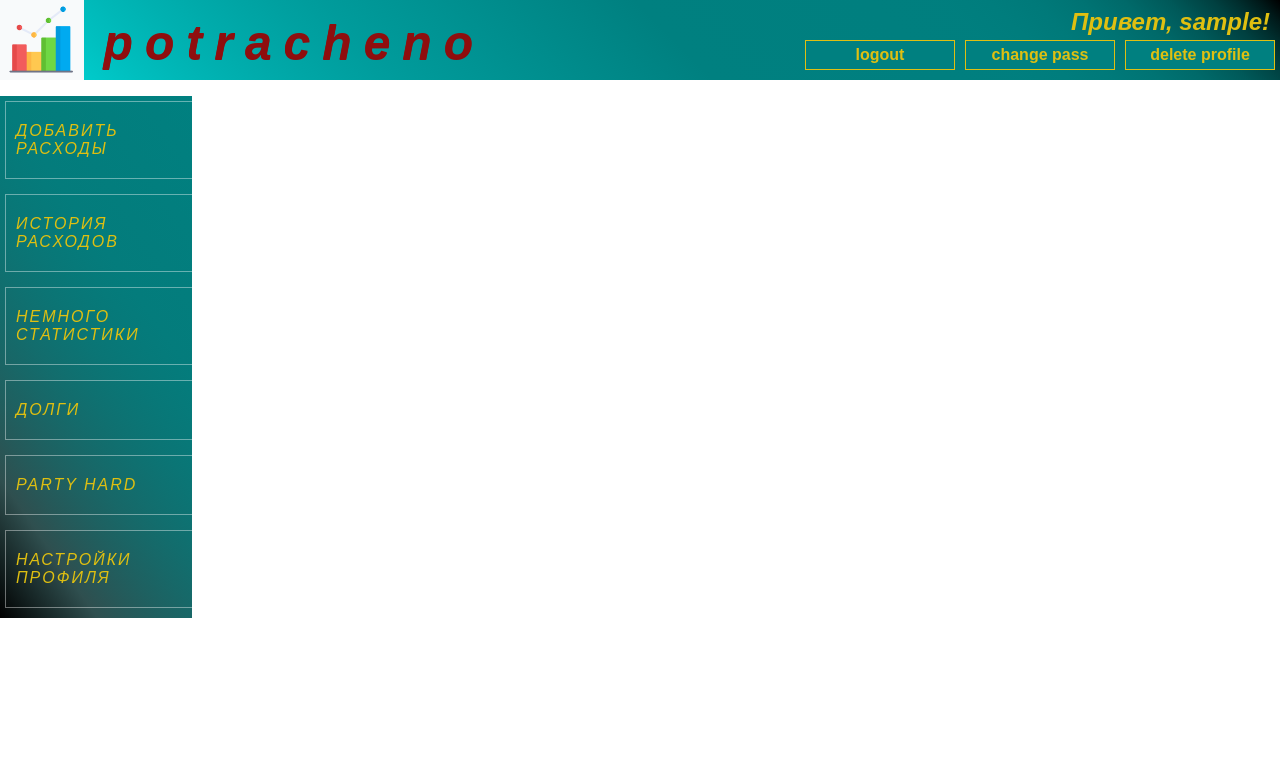
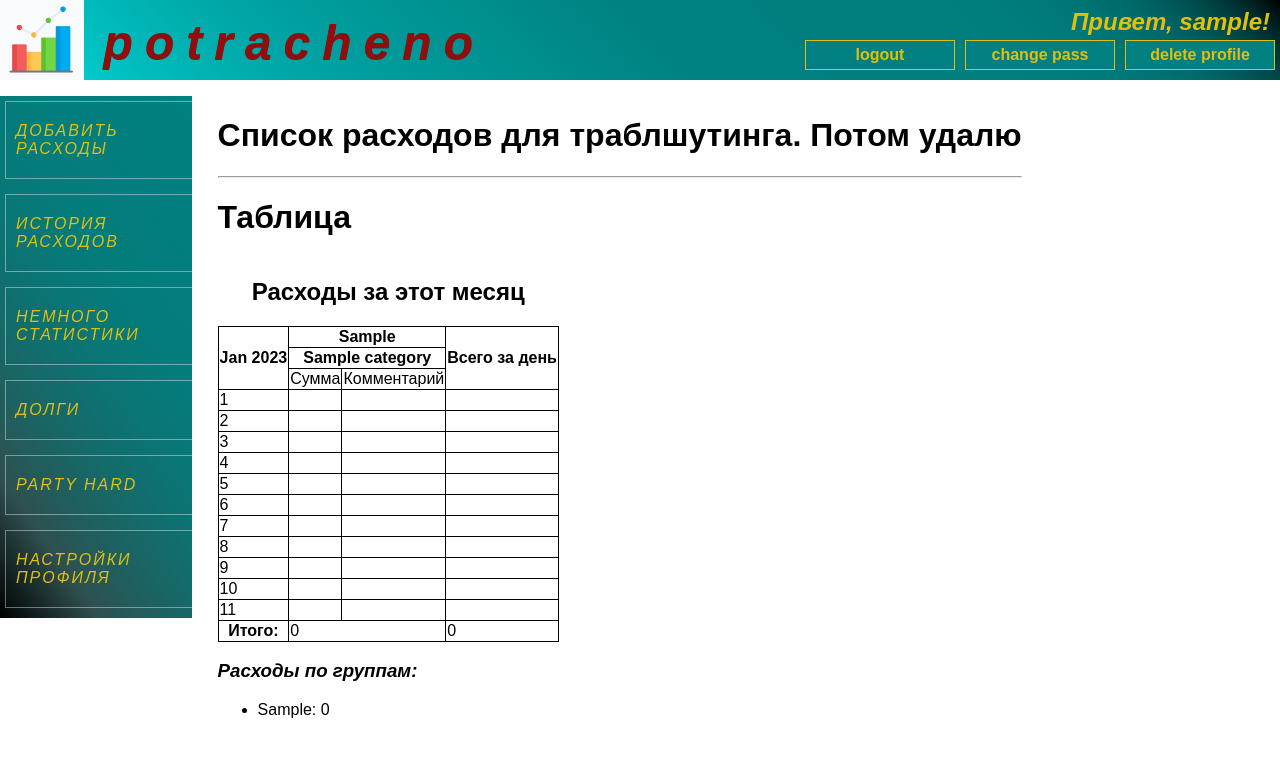
Before and after one commit to Rivallar/Potracheno, a Django app: page /my_expenses/profile/ in a window 1280 px wide. Shown: the top 757 px of the page. Run offline with Django 3.2, Linux system fonts and the light colour scheme; a user stored in the database is signed in; tables that the repository leaves empty hold one stand-in row (values such as "Sample post"); parts of the project's set-up code (start-up, migrations or seed data) failed here and were passed over; some web fonts are replaced.

Commit message:
add/see expenses functionality
added base functionality to add new expenses via site and see them on
start page.
+ alter timestamp field of expense to DateTime

```diff
--- a/my_expense/admin.py
+++ b/my_expense/admin.py
@@ -3,6 +3,7 @@ from django.contrib.auth.admin import UserAdmin as AuthUserAdmin
 from django.contrib.auth.models import User
 
 from .models import Category, Profile, Expense
+
 
 # Register your models here.
 @admin.register(Category)
@@ -28,8 +29,8 @@ class UserAdmin(AuthUserAdmin):
 
 @admin.register(Expense)
 class ExpenseAdmin(admin.ModelAdmin):
-	list_display = ('timestamp','user', 'category', 'price', 'comment')
-	list_filter = ('user', 'category')
+	list_display = ('timestamp', 'user', 'category', 'price', 'comment')
+	list_filter = ('user',)
 	ordering = ('-timestamp', )
 	search_fields = ('comment', )
 	date_hierarchy = 'timestamp'
--- a/my_expense/templates/my_expense/base.html
+++ b/my_expense/templates/my_expense/base.html
@@ -250,6 +250,8 @@
 			opacity: 0;
 			position: absolute;
 			}
+		.errorlist {
+			}
 
 		/* icon bar */
 		#icon_bar {
@@ -383,12 +385,29 @@
 			margin-right: 15px;
 			text-align: center;
 			}
+		.del_cat label {
+			opacity: 0;
+			position: absolute;
+			}
 		.delete {
 			box-shadow: 0 0 5px 5px red;
 			padding: 8px 13px;
 			font-size: 115%;
 			border: none;
 			color: white;
+			}
+
+		/* tables */
+		.expense_table {
+			border-style: solid;
+			border-width: 1px;
+			border-collapse: collapse;
+			}
+
+		.expense_table th, td {
+			border-style: solid;
+			border-width: 1px;
+			border-collapse: collapse;
 			}
 
 	</style>
@@ -406,7 +425,7 @@
 	</div>
 	<div id="sidebar">
 		<ul>
-			<li><a href="#" class="border-button">Добавить расходы</a></li>
+			<li><a href="{% url 'my_expense:add_expense' %}" class="border-button">Добавить расходы</a></li>
 			<li><a href="#" class="border-button">История расходов</a></li>
 			<li><a href="#" class="border-button">Немного статистики</a></li>
 			<li><a href="#" class="border-button">Долги</a></li>
--- a/my_expense/templates/my_expense/profile.html
+++ b/my_expense/templates/my_expense/profile.html
@@ -1,3 +1,83 @@
 {% extends 'my_expense/base.html' %}
+{% load my_expense_tags %}
+{% block title %}Profile{% endblock%}
+{% block content %}
+    <h1>Список расходов для траблшутинга. Потом удалю</h1>
+    <ul>
+        {% for expense in expense_list %}
+            <li>{{ expense.timestamp }} - {{ expense.category }} -
+                {{ expense.price }} - {{ expense.comment }}</li>
+        {% endfor %}
+    </ul>
+    <hr>
+    <h1>Таблица</h1>
+        <table class="expense_table">
+            <caption><h2>Расходы за этот месяц</h2></caption>
+            <tr>    <!-- Two header rows to display cat. names and cat. groupnames -->
+                <th rowspan="3">{% now "M Y" %}</th>
+                {% for category in user_expense_categories %}
+                    {% if not category.category_group %}
+                        <th colspan="2" rowspan="2">{{ category.title }}</th>
+                    {% else %}
+                        {% with forloop.counter as cat_order %}
+                            {% if cat_order in info_for_category_group_table_header.keys %}
+                                <th colspan="{% dict_value info_for_category_group_table_header cat_order %}">{{ category.category_group }}</th>
+                            {% endif %}
+                        {% endwith %}
+                    {% endif %}
+                {% endfor %}
+                <th rowspan="3">Всего за день</th>
+            </tr>
+            <tr>
+                {% for category in user_expense_categories %}
+                    {% if category.category_group %}
+                        <th colspan="2">{{ category.title }}</th>
+                    {% endif %}
+                {% endfor %}
+            </tr>
+            <tr>
+                {% for category in user_expense_categories %}
+                    <td>Сумма</td>
+                    <td>Комментарий</td>
+                {% endfor %}
+            </tr>
+            {% for date in date_range %} <!-- Each date from range is a row of a table -->
+                <tr>
+                    <td>{{ date.day }}</td>
+                    {% if date in expenses_by_day.keys %}    <!-- result is result={date1:{category1:[price, comment], cat2:[]}, date2{}} -->
+                        {% dict_value expenses_by_day date as day_dict %} <!-- Accessing inner dictionary. Key is date -->
+                        {% for category in user_expense_categories %}
+                            {% if category.title in day_dict.keys %}
+                                {% dict_value day_dict category.title as expense %} <!-- Accessing inner dictionary. Key is category title -->
+                                <td>{{ expense.0 }}</td><td>{{ expense.1|linebreaks }}</td>
+                            {% else %}
+                                <td></td><td></td>
+                            {% endif %}
+                        {% endfor %}
+                        <td>{{ day_dict.day_sum }}</td>    <!-- SUM for 1 day -->
+                    {% else %}
+                        {% for category in user_expense_categories %}
+                            <td></td><td></td>
+                        {% endfor %}
+                        <td></td>   <!-- empty cell of SUM for 1 day -->
+                    {% endif %}
+                </tr>
+            {% endfor %}
+            <tr>
+                <th>Итого:</th>
+                    {% for category in summary_by_category %}
+                        <td colspan="2">{% dict_value summary_by_category category %}</td>
+                    {% endfor %}
+            </tr>
+       </table>
+        {% if summary_by_group %}
+            <h3><i>Расходы по группам:</i></h3>
+                <ul>
+                {% for group in summary_by_group %}
+                    <li>{{ group }}: {% dict_value summary_by_group group %}</li>
+                {% endfor %}
+                </ul>
+        {% endif %}
 
-{% block title %}Profile{% endblock%}
+
+{% endblock %}
--- a/my_expense/templates/my_expense/settings/edit_categories.html
+++ b/my_expense/templates/my_expense/settings/edit_categories.html
@@ -12,7 +12,7 @@
         Так статистика будет вестись как по каждой категории так и по группе в целом.</p>
     <p><i>P.S. Всего можно создать <u>до 10-ти категорий</u>. Тебе же этого хватит, да?</i></p><br>
     {% if formset.forms %}
-        <form class ="add_cat" action="{% url 'my_expense:edit_categories' %}" method="post">
+        <form class="add_cat" action="{% url 'my_expense:edit_categories' %}" method="post">
             {% for form in formset %}
                 <p {% if not forloop.first %} class="invisible" {% endif %}>
                     <span class="counter">{{ forloop.counter }}:</span> {{ form }}</p>
--- a/my_expense/templates/my_expense/settings/profile_settings.html
+++ b/my_expense/templates/my_expense/settings/profile_settings.html
@@ -19,7 +19,7 @@
     <hr>
     <h1 class="with_hint">Категории твоих расходов:</h1>
     <p class="smaller hint">(перетащи, чтобы изменить порядок)</p>
-    {% if expense_categories %} <!-- Category order editing mode -->
+    {% if mode == 'edit' %} <!-- Category order editing mode -->
         <div>
             <ul id="sortable">
                 {% for cat in expense_categories %}
@@ -78,7 +78,7 @@
     var plates = document.getElementsByClassName("del_cat");
     for (var i = 0; i < plates.length; i++) {
         plates[i].addEventListener('click', function(event) {
-            var checkbox = $(event.currentTarget).children('input[name$="check"]');
+            var checkbox = $(event.currentTarget).children('input[name$="DELETE"]');
             if (checkbox.prop("checked") == false) {
                 checkbox.prop("checked", true);
                 $(event.currentTarget).children('.category').addClass("delete");
--- /dev/null
+++ b/my_expense/templatetags/my_expense_tags.py
@@ -0,0 +1,9 @@
+from django import template
+
+
+register = template.Library()
+
+
+@register.simple_tag(name='dict_value')
+def dict_value(diction, key):
+	return diction[key]
--- a/my_expense/urls.py
+++ b/my_expense/urls.py
@@ -5,6 +5,7 @@ from . import views
 app_name = 'my_expense'
 
 urlpatterns = [
+	path('add/expense/', views.add_expense_view, name='add_expense'),
 	path('profile/', views.profile_view, name='profile'),
 	path('profile/settings/', views.profile_settings_view, name='profile_settings'),
 	path('profile/settings/add_categories/', views.edit_categories_view, name='add_categories'),
--- a/my_expense/views.py
+++ b/my_expense/views.py
@@ -8,132 +8,182 @@ from django.shortcuts import render, redirect, get_object_or_404
 from django.views.decorators.http import require_POST
 from django.views.generic.base import View
 
-from .forms import UserEditForm, DeleteCategoryFormset
+from datetime import datetime
+
+from .forms import UserEditForm, DeleteCategoryFormset, AddExpenseFormSet
 from .models import Expense, Category
+from .utils import get_group_info, get_date_range, analyze_expenses
 
 
 # Create your views here.
 @login_required
 def profile_view(request):
-	return render(request, 'my_expense/profile.html')
+
+    """Starting page for an account. Displays expense table for current month"""
+
+    curr_date = datetime.now()
+    expense_list = Expense.objects.filter(
+        user=request.user, timestamp__year=curr_date.year, timestamp__month=curr_date.month).order_by('timestamp')   # потом поменять на timestamp
+    user_expense_categories = Category.objects.filter(profile=request.user.profile)
+
+    expenses_by_day, summary_by_category, summary_by_group = analyze_expenses(expense_list, user_expense_categories)
+    info_for_category_group_table_header = get_group_info(user_expense_categories)  # to make table header pretty (colspan for group categories)
+    date_range = get_date_range()
+
+    return render(request, 'my_expense/profile.html',
+                  {'expense_list': expense_list,
+                   'expenses_by_day': expenses_by_day,
+                   'info_for_category_group_table_header': info_for_category_group_table_header,
+                   'user_expense_categories': user_expense_categories, 'date_range': date_range,
+                   'summary_by_category': summary_by_category, 'summary_by_group': summary_by_group})
 
 
 @login_required
 def view_expenses(request):
-	expenses = Expense.objects.filter(user=request.user)
-	return render(request, 'my_expense/view_expenses.html', {'expenses': expenses})
+    expenses = Expense.objects.filter(user=request.user)
+    return render(request, 'my_expense/view_expenses.html', {'expenses': expenses})
 
 
 @login_required
 def profile_settings_view(request):
 
-	"""Manages user and profile info in a form.
-	Changes user`s expense categories order or deletes them (depends on request URI)"""
+    """Manages user and profile info in a form.
+    Changes user`s expense categories order or deletes them (depends on request URI)"""
 
-	user = request.user
-	context = {}
-	initial = {
-		'username': user.username,
-		'first_name': user.first_name,
-		'last_name': user.last_name,
-		'email': user.email,
-		'phone': user.profile.phone}
+    user = request.user
+    context = {}
+    initial = {
+        'username': user.username,
+        'first_name': user.first_name,
+        'last_name': user.last_name,
+        'email': user.email,
+        'phone': user.profile.phone}
 
-	if request.method == 'POST':
-		user_form = UserEditForm(request.POST)
-		if user_form.is_valid():
-			cd = user_form.cleaned_data
-			if initial != cd:   # check if something changed
-				try:
-					User.objects.filter(id=user.id).update(
-						username=cd['username'],
-						first_name=cd['first_name'],
-						last_name=cd['last_name'],
-						email=cd['email']
-						)
-					user.profile.phone = cd['phone']
-					user.profile.save()
-					messages.success(request, 'Профиль успешно обновлён.')
-					return redirect('my_expense:profile_settings')
-				except IntegrityError as e:
-					if 'UNIQUE constraint failed: auth_user.username' in e.args[0]:     # this username already exists
-						messages.error(request, f'Username "{cd["username"]}" уже занят.')
-						context['user_form'] = UserEditForm(initial=initial)
-					else:
-						messages.error(request, 'Ошибка! Проверьте введённые данные.')
-	else:
-		context['user_form'] = UserEditForm(initial=initial)
+    if request.method == 'POST':
+        user_form = UserEditForm(request.POST)
+        if user_form.is_valid():
+            cd = user_form.cleaned_data
+            if initial != cd:   # check if something changed
+                try:
+                    User.objects.filter(id=user.id).update(
+                        username=cd['username'],
+                        first_name=cd['first_name'],
+                        last_name=cd['last_name'],
+                        email=cd['email']
+                        )
+                    user.profile.phone = cd['phone']
+                    user.profile.save()
+                    messages.success(request, 'Профиль успешно обновлён.')
+                    return redirect('my_expense:profile_settings')
+                except IntegrityError as e:
+                    if 'UNIQUE constraint failed: auth_user.username' in e.args[0]:     # this username already exists
+                        messages.error(request, f'Username "{cd["username"]}" уже занят.')
+                        context['user_form'] = UserEditForm(initial=initial)
+                    else:
+                        messages.error(request, 'Ошибка! Проверьте введённые данные.')
+    else:
+        context['user_form'] = UserEditForm(initial=initial)
 
-		# whether to delete or change order of expense categories
-		if 'delete_categories' in request.path.split('/'):
-			context['delete_formset'] = DeleteCategoryFormset(queryset=Category.objects.filter(profile=user.profile))
-		else:
-			context['expense_categories'] = Category.objects.filter(profile=user.profile)
-	return render(request, 'my_expense/settings/profile_settings.html', context)
+        # whether to delete or change order of expense categories
+        if 'delete_categories' in request.path.split('/'):
+            context['delete_formset'] = DeleteCategoryFormset(queryset=Category.objects.filter(profile=user.profile))
+        else:
+            context['expense_categories'] = Category.objects.filter(profile=user.profile)
+            context['mode'] = 'edit'
+    return render(request, 'my_expense/settings/profile_settings.html', context)
 
 
 @login_required
 def edit_categories_view(request):
 
-	"""Handles both adding new expense categories and editing old ones"""
+    """Handles both adding new expense categories and editing old ones"""
 
-	CategoryFormset = modelformset_factory(Category, fields=('title', 'category_group'))
-	if request.method == 'POST':
-		formset = CategoryFormset(request.POST)
-		if formset.is_valid():
-			for item in formset.cleaned_data:
-				if item:                # filters empty forms
-					if item['id']:      # if there is an id we update existing category
-						Category.objects.filter(id=item['id'].id).update(title=item['title'],
-						                                              category_group=item['category_group'])
-					else:
-						Category.objects.create(title=item['title'], category_group=item['category_group'],
-						                        profile=request.user.profile)
-			messages.success(request, 'Изменения сохранены.')
-			return redirect('my_expense:profile_settings')
+    CategoryFormset = modelformset_factory(Category, fields=('title', 'category_group'))
+    if request.method == 'POST':
+        formset = CategoryFormset(request.POST)
+        if formset.is_valid():
+            for item in formset.cleaned_data:
+                if item:                # filters empty forms
+                    if item['id']:      # if there is an id we update existing category
+                        Category.objects.filter(id=item['id'].id).update(title=item['title'],
+                                                                         category_group=item['category_group'])
+                    else:
+                        Category.objects.create(title=item['title'], category_group=item['category_group'],
+                                                profile=request.user.profile)
+            messages.success(request, 'Изменения сохранены.')
+            return redirect('my_expense:profile_settings')
 
-	else:
-		user_categories = Category.objects.filter(profile=request.user.profile)
+    else:
+        user_categories = Category.objects.filter(profile=request.user.profile)
 
-		# Using same template for adding and editing (Formset info depends on request URI)
-		if 'edit_categories' in request.path.split('/'):
-			extra = 0
-			queryset = user_categories
-			button_name = 'Изменить'
-		else:
-			extra = 10 - user_categories.count()
-			queryset = Category.objects.none()
-			button_name = 'Добавить'
+        # Using same template for adding and editing (Formset info depends on request URI)
+        if 'edit_categories' in request.path.split('/'):
+            extra = 0
+            queryset = user_categories
+            button_name = 'Изменить'
+        else:
+            extra = 10 - user_categories.count()
+            queryset = Category.objects.none()
+            button_name = 'Добавить'
 
-		CategoryFormset = modelformset_factory(Category, fields=('title', 'category_group'), extra=extra,
-		                                       labels={'title': 'Категория', 'category_group': 'Группа'})
-		formset = CategoryFormset(queryset=queryset)
-	return render(request, 'my_expense/settings/edit_categories.html', {'formset': formset, 'button_name': button_name})
+        CategoryFormset = modelformset_factory(Category, fields=('title', 'category_group'), extra=extra,
+                                               labels={'title': 'Категория', 'category_group': 'Группа'})
+        formset = CategoryFormset(queryset=queryset)
+    return render(request, 'my_expense/settings/edit_categories.html', {'formset': formset, 'button_name': button_name})
 
 
 @login_required
 @require_POST
 def delete_categories_view(request):
 
-	"""Separate view to actually manage categories deletion"""
+    """Separate view to actually manage categories deletion"""
 
-	formset = DeleteCategoryFormset(request.POST)
-	if formset.is_valid():
-		for item in formset.cleaned_data:
-			if item['check']:   # checkbox for deletion
-				category = get_object_or_404(Category, id=item['id'].id, profile=request.user.profile)
-				category.delete()
-				messages.success(request, f'Категория \"{item["title"]}\" удалена.')
-		return redirect('my_expense:profile_settings')
-	messages.error(request, 'Что-то пошло не так. Не удалось удалить категории')
-	return redirect('my_expense:profile_settings')
+    formset = DeleteCategoryFormset(request.POST)
+    if formset.is_valid():
+        for item in formset.cleaned_data:
+            if item['DELETE']:   # checkbox for deletion
+                category = get_object_or_404(Category, id=item['id'].id, profile=request.user.profile)
+                category.delete()
+                messages.success(request, f'Категория \"{item["title"]}\" удалена.')
+        return redirect('my_expense:profile_settings')
+    messages.error(request, 'Что-то пошло не так. Не удалось удалить категории')
+    return redirect('my_expense:profile_settings')
 
 
 class CategoriesOrderView(CsrfExemptMixin, JsonRequestResponseMixin, View):
 
-	"""AJAX view to manage categories order"""
+    """AJAX-view to manage categories order"""
 
-	def post(self, request):
-		for cat_id, cat_order in self.request_json.items():
-			Category.objects.filter(id=cat_id, profile=request.user.profile).update(order=cat_order+1)
-		return self.render_json_response({'saved': 'OK'})
+    def post(self, request):
+        for cat_id, cat_order in self.request_json.items():
+            Category.objects.filter(id=cat_id, profile=request.user.profile).update(order=cat_order+1)
+        return self.render_json_response({'saved': 'OK'})
+
+
+@login_required
+def add_expense_view(request):
+
+    """Generates and saves formset with expense items"""
+
+    if request.method == 'POST':
+        expense_formset = AddExpenseFormSet(data=request.POST, form_kwargs={'prof_id': request.user.profile.id})
+        if expense_formset.is_valid():
+            cd = expense_formset.cleaned_data
+            for item in cd:
+                if item['category'] and item['price']:
+                    Expense.objects.create(user=request.user, category=item['category'], price=item['price'],
+                                           comment=item['comment'], timestamp=item['timestamp'])
+            messages.success(request, 'Расходы успешно добавлены.')
+            return redirect('my_expense:profile')
+        else:       # errors are shown as messages, not as error-list
+            for form in expense_formset:
+                if form.errors:
+                    for field in form.errors:
+                        messages.error(request, form.errors[field].as_text())
+                form.errors.clear()
+            return render(request, 'my_expense/expenses/add.html', {'expense_formset': expense_formset})
+
+    if request.method == 'GET':
+        expense_formset = AddExpenseFormSet(queryset=Expense.objects.none(),
+                                            form_kwargs={'prof_id': request.user.profile.id})  # Only users categories
+        return render(request, 'my_expense/expenses/add.html', {'expense_formset': expense_formset})
```
Also changed, not shown: my_expense/forms.py (+38 -16 lines), my_expense/models.py (+34 -34 lines), my_expense/templates/my_expense/expenses/add.html (added, +17 -0 lines), my_expense/utils.py (added, +75 -0 lines), my_expense/migrations/0008_alter_expense_timestamp.py (added), my_expense/migrations/0009_expense_timestamp2_alter_expense_timestamp.py (added), my_expense/migrations/0010_remove_expense_timestamp2_alter_expense_timestamp.py (added), my_expense/migrations/0011_remove_expense_timestamp_expense_timestamp2.py (added), my_expense/migrations/0012_rename_timestamp2_expense_timestamp.py (added), my_expense/templatetags/__init.py__.py (added).
